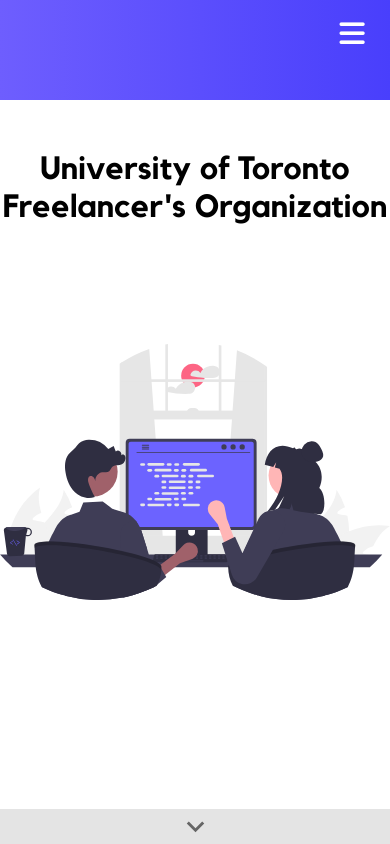
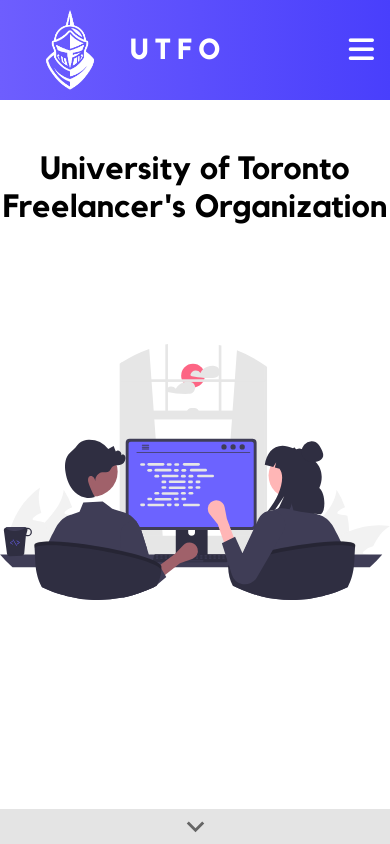
Before and after one commit to UTFO/UTFO-Website, a React (Create React App) app: page / in a window 390 px wide. Shown: the top 844 px of the page. Built offline with nearby package versions, Linux system fonts and the light colour scheme.

Commit message:
Navbar redesign

```diff
--- a/src/components/Navbar/Navbar.css
+++ b/src/components/Navbar/Navbar.css
@@ -23,6 +23,11 @@
   margin-left: 20px;
   cursor: pointer;
   vertical-align: middle;
+  letter-spacing: 0.4rem;
+}
+
+.navbar-logo.utfo {
+  flex-grow: 1;
 }
 
 .logo {
@@ -85,16 +90,13 @@
     overflow-x: hidden;
   }
 
-  .NavbarItems {
-    position: relative;
-  }
   .nav-menu {
     display: flex;
     flex-direction: column;
     width: 100%;
     height: 500px;
     position: absolute;
-    top: 80px;
+    top: 100px;
     right: -100%;
     opacity: 1;
     transition: all 0.5s ease;
@@ -120,20 +122,11 @@
     border-radius: 0;
   }
 
-  .navbar-logo {
-    position: absolute;
-    top: 0;
-    left: 0;
-  }
-
   .menu-icon {
     display: block;
-    position: absolute;
-    top: 0;
-    right: 0;
-    transform: translate(-100%, 60%);
     font-size: 1.8rem;
     cursor: pointer;
+    padding: 1rem;
   }
 
   .fa-times {
--- a/src/components/Navbar/Navbar.js
+++ b/src/components/Navbar/Navbar.js
@@ -14,6 +14,8 @@
         return(
             <nav className="NavbarItems">
                 <div className="inner">
+                    <h1 className="navbar-logo"><img src={Logo} className='logo' alt="UTFO" /></h1>
+                    <h1 className="navbar-logo utfo">UTFO</h1>
                     <div className="menu-icon" onClick={this.handleClick}>
                         <i className={this.state.clicked ? 'fas fa-times' : 'fas fa-bars'}></i>
                     </div>
```
Lines whose indentation alone changed are shown as unchanged.
